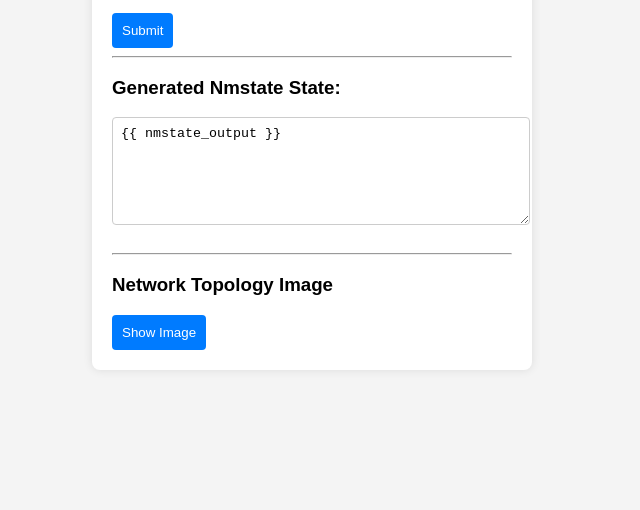
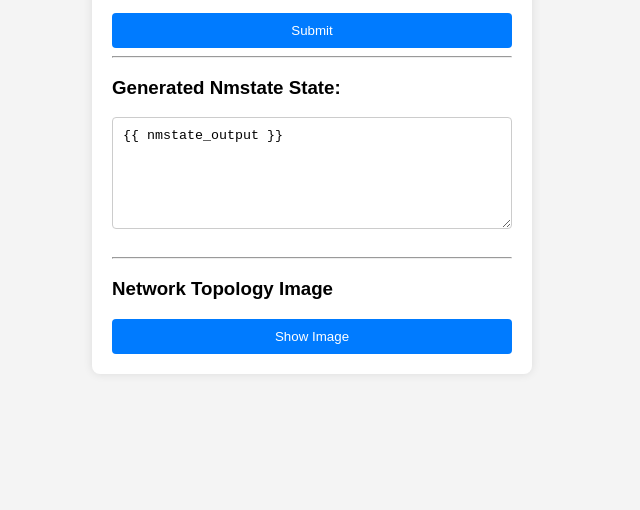
Before and after one commit to jona42-ui/netconfigmaster, a plain HTML site: page webapp/templates/index.html in a window 1280 px wide. Shown: the part 290-800 px from the top of the page, without its empty margins (328-968 px from the left). Drawn offline with Linux system fonts and the light colour scheme.

Commit message:
improve ui

```diff
--- a/webapp/templates/index.html
+++ b/webapp/templates/index.html
@@ -16,12 +16,14 @@
             background-color: #f4f4f4;
         }
         .container {
-            width: 400px;
+            width: 100%;
+            max-width: 400px;
             padding: 20px;
             background-color: #fff;
             border-radius: 8px;
             box-shadow: 0 0 10px rgba(0, 0, 0, 0.1);
             transition: transform 0.2s;
+            margin: 20px;
         }
         .container:hover {
             transform: scale(1.02);
@@ -33,10 +35,11 @@
         }
         input[type="text"], textarea {
             width: 100%;
-            padding: 8px;
+            padding: 10px;
             margin-bottom: 16px;
             border: 1px solid #ccc;
             border-radius: 4px;
+            box-sizing: border-box;
             transition: border-color 0.2s;
         }
         input[type="text"]:focus, textarea:focus {
@@ -51,6 +54,7 @@
             border-radius: 4px;
             cursor: pointer;
             transition: background-color 0.2s;
+            width: 100%;
         }
         button:hover {
             background-color: #0056b3;
```
